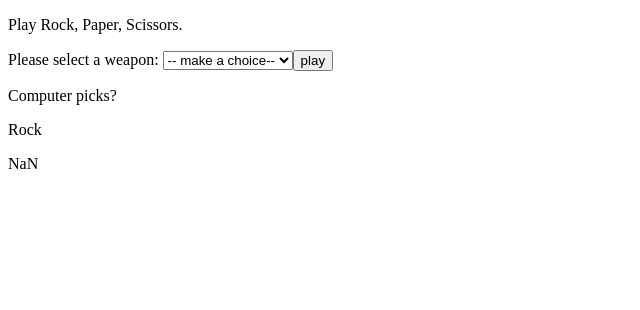
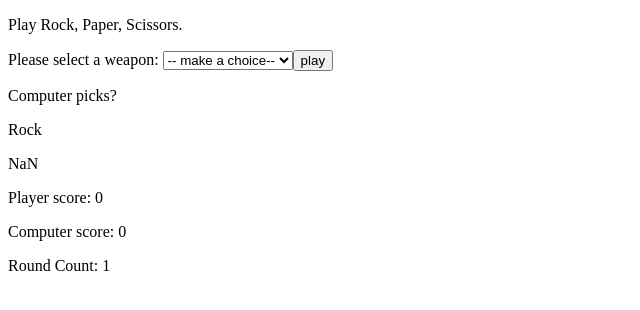
Before and after one commit to MattEast/rockPaperScissors, a plain HTML site: page Rock.html in a window 1280 px wide. Both pictures are taken after a click on the input "play". Shown: the whole page, without its empty margins (0-640 px from the left). Drawn offline with Linux system fonts and the light colour scheme.

Commit message:
updated to include game function

```diff
--- a/Rock.html
+++ b/Rock.html
@@ -25,7 +25,11 @@
         <p class ='compGo'></p>
         <p class="roundWinner"></p>
         <p class="matchWinner"></p>
-</div>
+        <p class="showPlayerScore"></p>
+        <p class="showComputerScore"></p>
+        <p class="round"></p>
+
+        </div>
 
 
 
@@ -36,9 +40,15 @@
         const compGo= document.querySelector('.compGo');
         const playGo = document.querySelector('.playGo');
         const matchWinner = document.querySelector('.matchWinner');
+        const score = document.querySelector('.score');
+        const round = document.querySelector('.round');
+        const showPlayerScore = document.querySelector('.showPlayerScore');
+        const showComputerScore = document.querySelector('.showComputerScore');
 
 
-
+        let playerScore = 0
+        let computerScore = 0
+        let roundCount = 0
 
 function computerPlay(string) {
 
@@ -61,6 +71,11 @@ function computerPlay(string) {
                 let computer = computerPlay();
                 let actualResult;
                 let winnerMessage;
+
+                showPlayerScore.textContent = 'Player score: ';
+                showComputerScore.textContent = 'Computer score: ';
+                round.textContent = 'Round Count: ';
+
 
 
                 switch(player + computer)
@@ -104,20 +119,42 @@ function computerPlay(string) {
                 switch(actualResult)
                 {case ' win ':
                 winnerMessage = player + ' Beats ' + computer;
+                playerScore++;
                 break;
                 case ' lose ':
                 winnerMessage = computer + ' Beats ' + player;
+                computerScore++
                 break;
                 case ' draw ':
                 winnerMessage = ' you both picked ' + player;
                 }
-
+                let roundNumber = roundCount++;
                 let outcome = resultmessage + winnerMessage;
                 matchWinner.textContent = outcome
+                showPlayerScore.textContent += playerScore + ' '
+                showComputerScore.textContent +=computerScore + ' '
+                round.textContent +=roundCount + ' '
+
+
+
+
 
                alert(outcome)
 
+
         }
+
+
+        function game(){
+
+
+
+
+                while(roundNumber <5){
+
+                }
+        }
+
 
                                         playGo.addEventListener('click',playRound)
 
```
